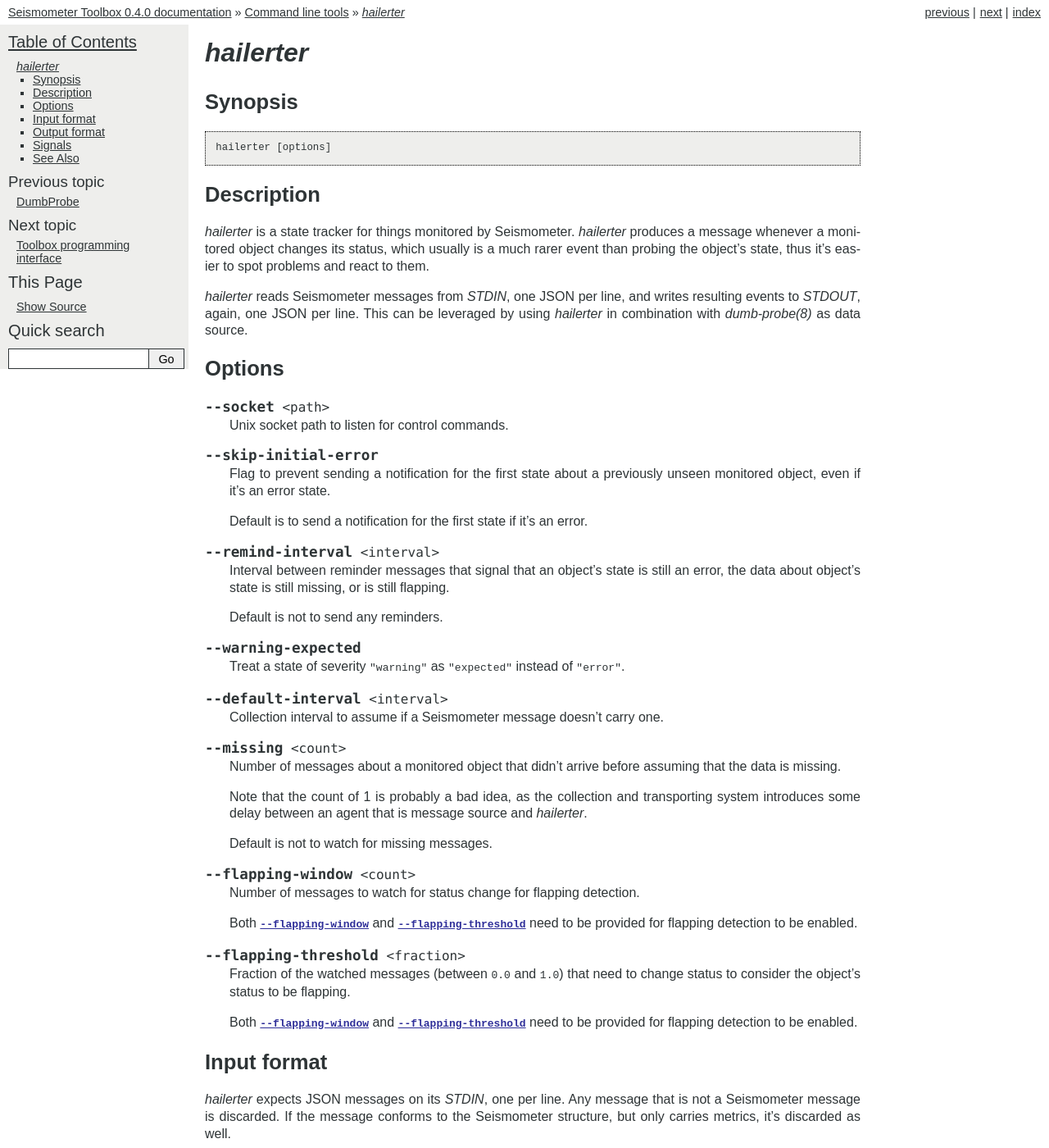
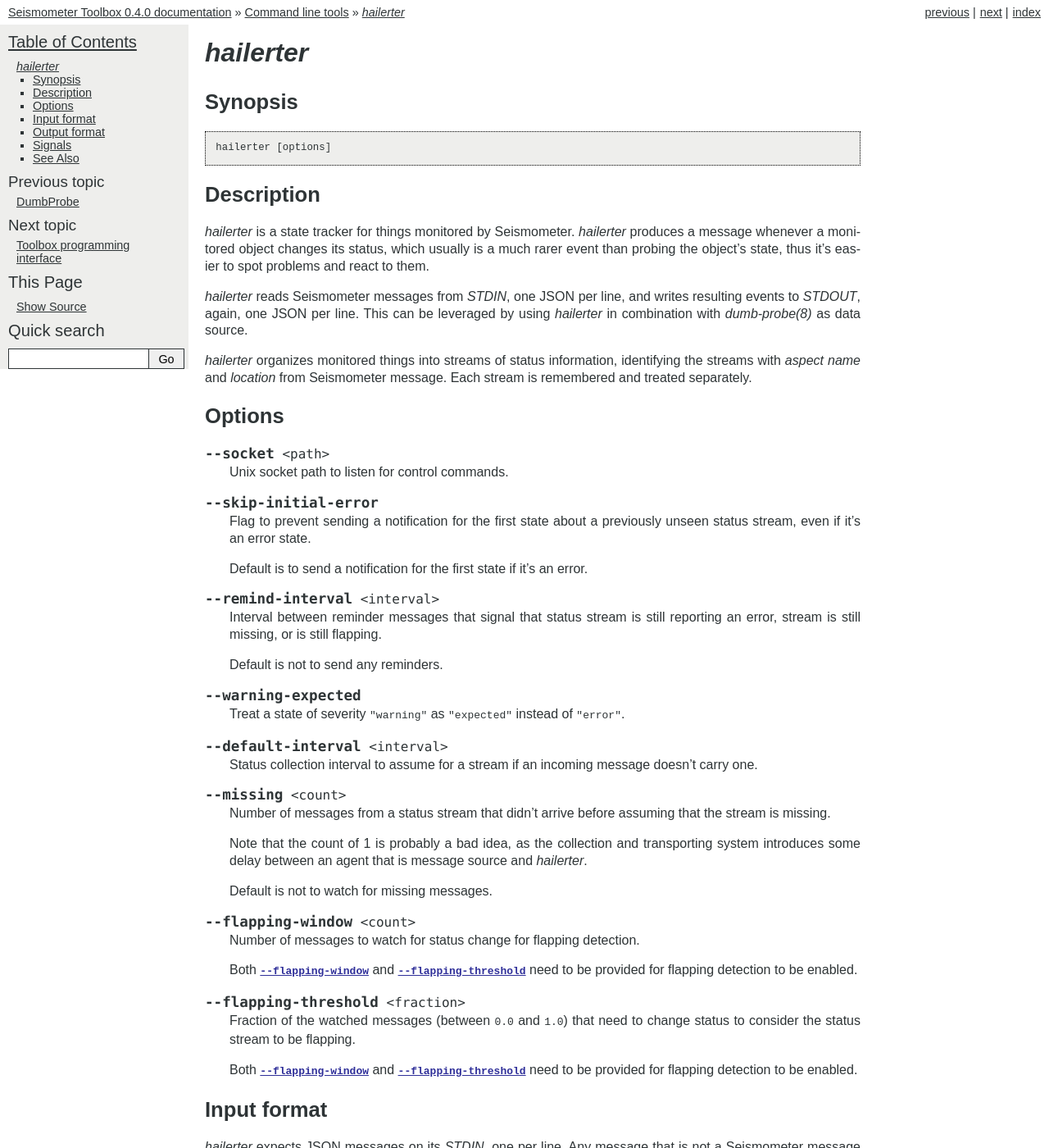
Before and after one commit to dozzie/seismometer-toolbox, a Sphinx documentation site: the page built from doc/manpages/hailerter.rst, in a window 1280 px wide and 1400 px high. Shown: the whole window at 82% size. Built offline with Sphinx 7.4.7, drawn with Linux system fonts in a browser that asks for light colours; some of the changed text lies outside the part shown.

Commit message:
Rephrased hailerter's man page.
It's easier to write about status streams than to juggle with grammar and
sentence structure.

```diff
--- a/doc/manpages/hailerter.rst
+++ b/doc/manpages/hailerter.rst
@@ -22,6 +22,10 @@
 leveraged by using *hailerter* in combination with :manpage:`dumb-probe(8)` as
 data source.
 
+*hailerter* organizes monitored things into streams of status information,
+identifying the streams with *aspect name* and *location* from Seismometer
+message. Each stream is remembered and treated separately.
+
 Options
 =======
 
@@ -34,15 +38,14 @@
 .. option:: --skip-initial-error
 
    Flag to prevent sending a notification for the first state about
-   a previously unseen monitored object, even if it's an error state.
+   a previously unseen status stream, even if it's an error state.
 
    Default is to send a notification for the first state if it's an error.
 
 .. option:: --remind-interval <interval>
 
-   Interval between reminder messages that signal that an object's state is
-   still an error, the data about object's state is still missing, or is still
-   flapping.
+   Interval between reminder messages that signal that status stream is still
+   reporting an error, stream is still missing, or is still flapping.
 
    Default is not to send any reminders.
 
@@ -53,12 +56,13 @@
 
 .. option:: --default-interval <interval>
 
-   Collection interval to assume if a Seismometer message doesn't carry one.
+   Status collection interval to assume for a stream if an incoming message
+   doesn't carry one.
 
 .. option:: --missing <count>
 
-   Number of messages about a monitored object that didn't arrive before
-   assuming that the data is missing.
+   Number of messages from a status stream that didn't arrive before assuming
+   that the stream is missing.
 
    Note that the count of 1 is probably a bad idea, as the collection and
    transporting system introduces some delay between an agent that is message
@@ -76,7 +80,7 @@
 .. option:: --flapping-threshold <fraction>
 
    Fraction of the watched messages (between ``0.0`` and ``1.0``) that need to
-   change status to consider the object's status to be flapping.
+   change status to consider the status stream to be flapping.
 
    Both :option:`--flapping-window` and :option:`--flapping-threshold` need to
    be provided for flapping detection to be enabled.
@@ -110,9 +114,9 @@
 
 ``info`` and ``previous`` fields carry the same data structure, which
 describes current or past status of the monitored object. ``previous`` field
-will be ``null`` if the notification is about the first message ever seen
-about the monitored object. Obviously, a reminder message will have the same
-value in fields ``info.status`` and ``previous.status``.
+will be ``null`` if the notification concerns a stream never previously seen.
+Obviously, a reminder message will have the same value in fields
+``info.status`` and ``previous.status``.
 
 ``<info>`` structure describes one of the four statuses: OK (usually
 a recovery), error (state degradation), flapping (status constantly changing,
@@ -140,8 +144,7 @@
 
 * ``{"status": "missing", "last_seen": <timestamp>}``
 
-  * ``<timestamp>`` is unix timestamp of the last seen message about the
-    object
+  * ``<timestamp>`` is unix timestamp of the last message from the stream
 
 Signals
 =======
```
